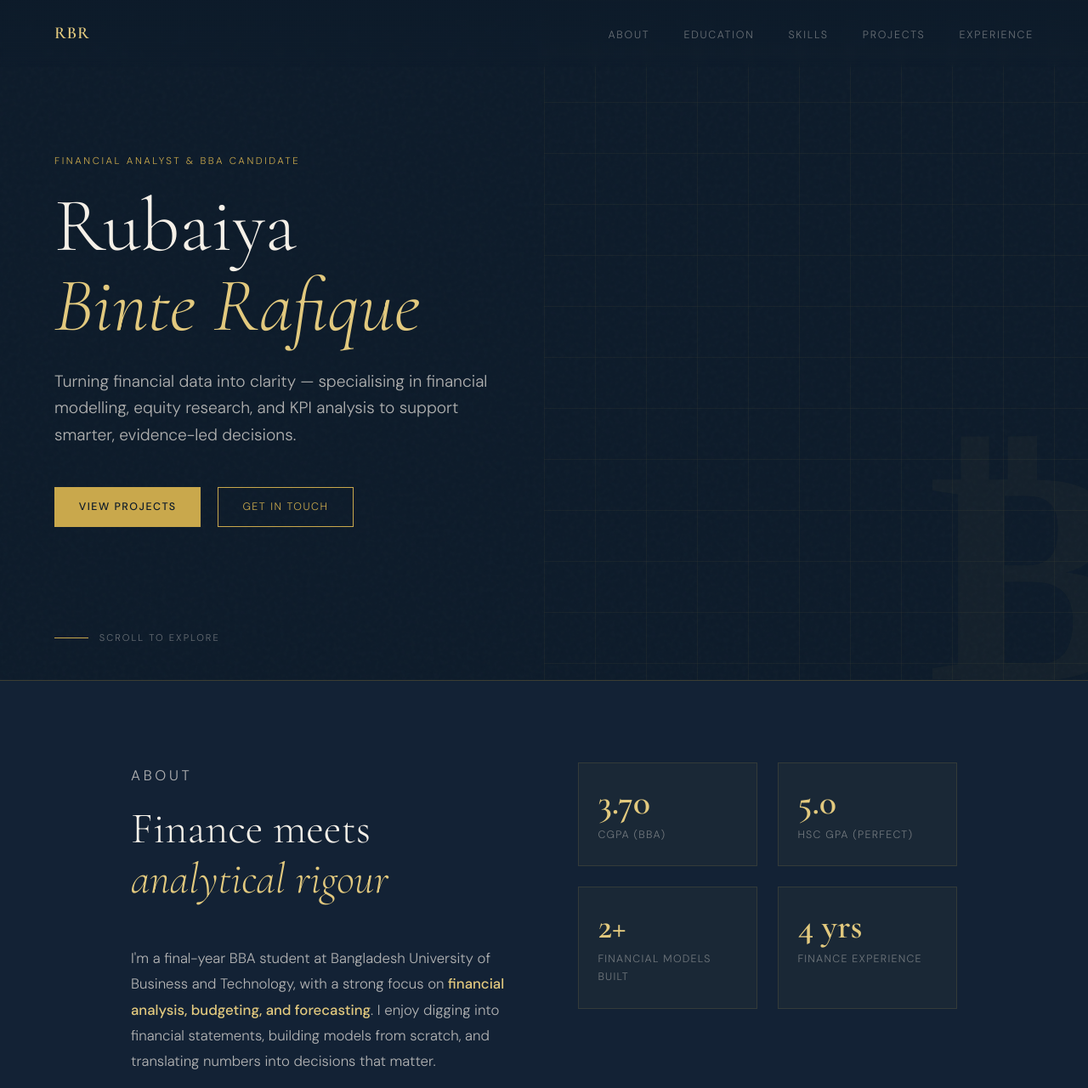
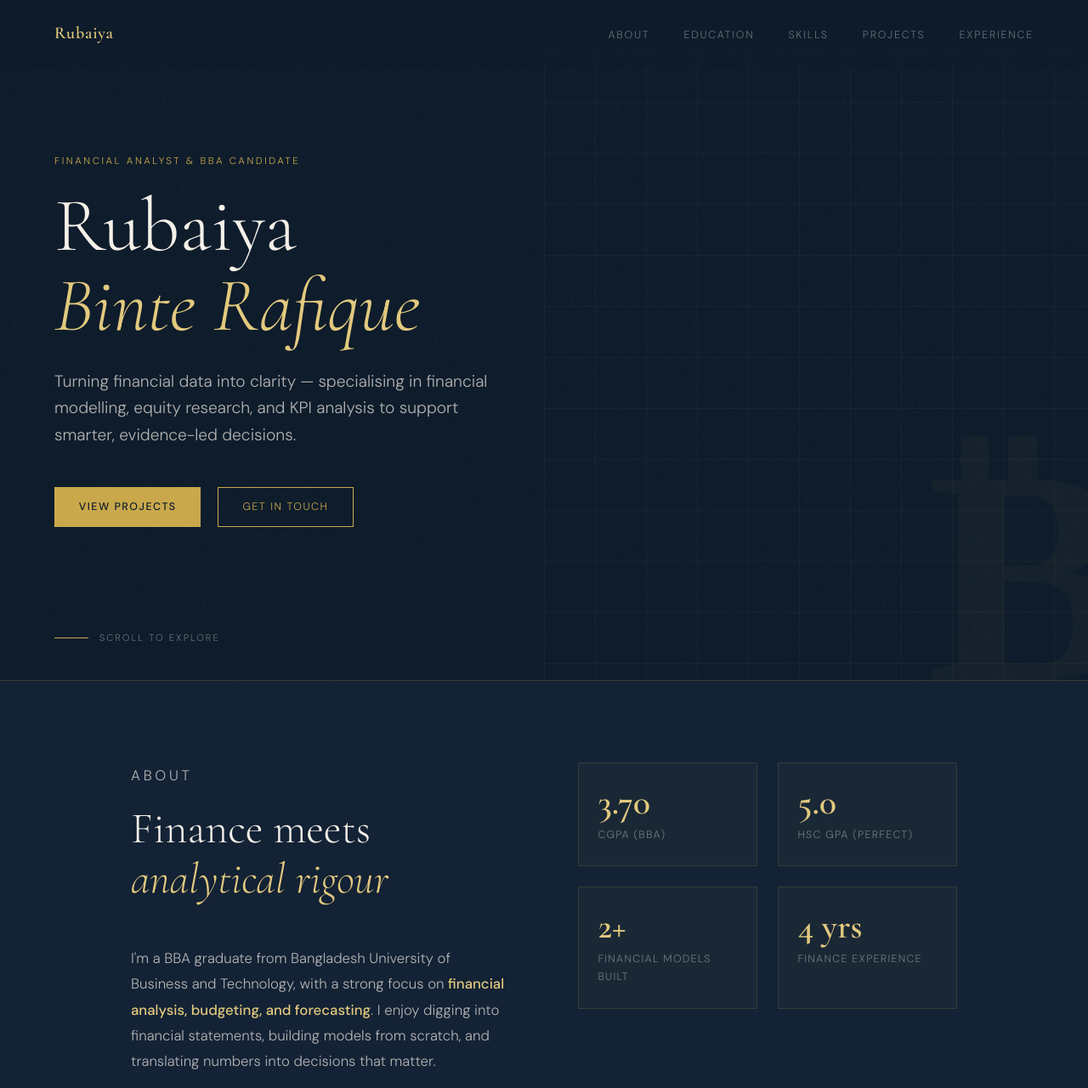
Before and after one commit to redwanizazz/rubaiya, a plain HTML site: page index.html in a window 1280 px wide. Shown: the top 1280 px of the page at 85% size. Drawn offline with nearby package versions, Linux system fonts and the light colour scheme.

Commit message:
second commit

```diff
--- a/index.html
+++ b/index.html
@@ -396,7 +396,7 @@
 
 <!-- NAV -->
 <nav>
-  <a class="nav-logo" href="#hero">RBR</a>
+  <a class="nav-logo" href="#hero">Rubaiya</a>
   <ul class="nav-links">
     <li><a href="#about">About</a></li>
     <li><a href="#education">Education</a></li>
@@ -435,7 +435,7 @@
         <p class="section-label">About</p>
         <h2 class="section-title">Finance meets<br><em>analytical rigour</em></h2>
         <p>
-          I'm a final-year BBA student at Bangladesh University of Business and Technology,
+          I'm a BBA graduate from Bangladesh University of Business and Technology,
           with a strong focus on <strong>financial analysis, budgeting, and forecasting</strong>.
           I enjoy digging into financial statements, building models from scratch, and
           translating numbers into decisions that matter.
```
